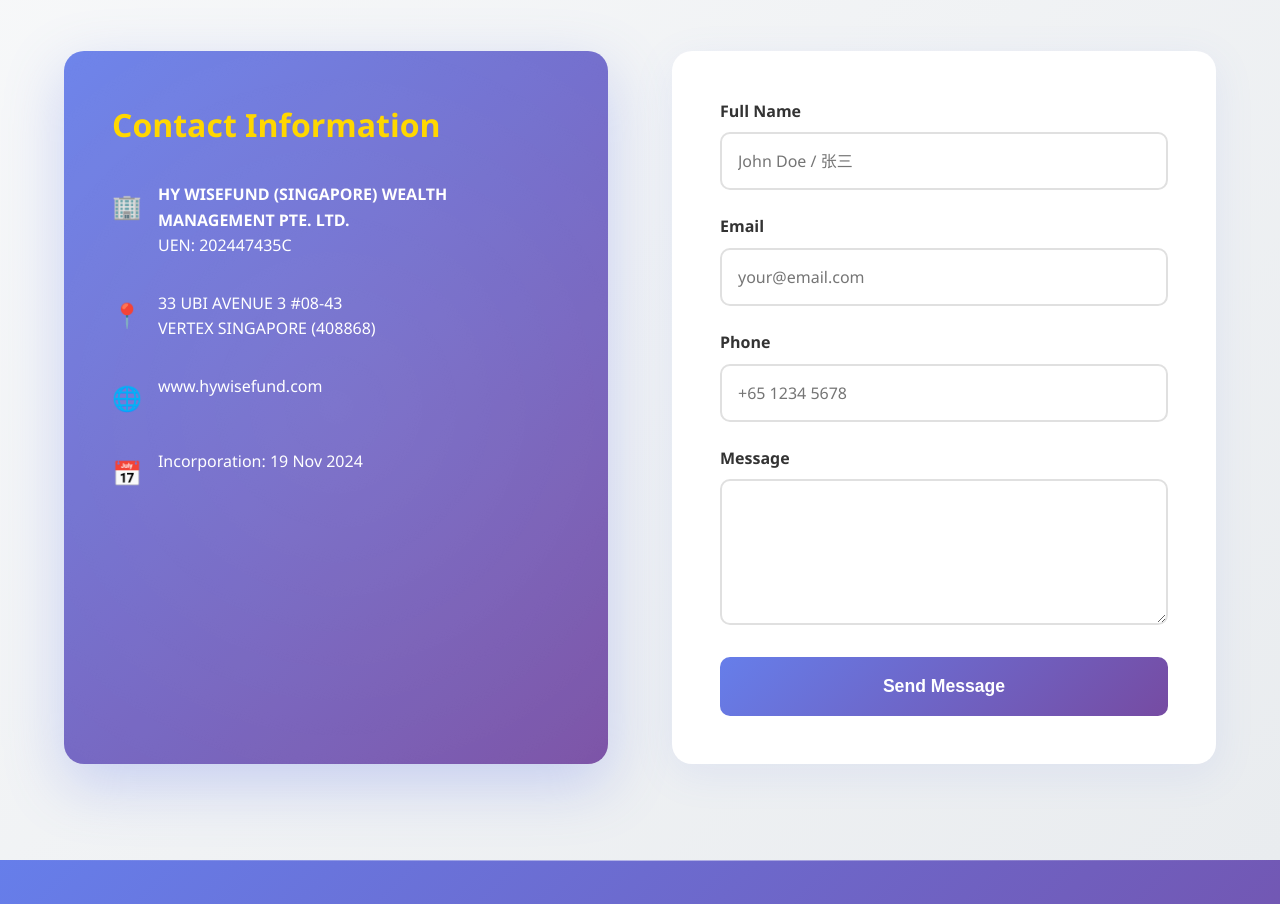
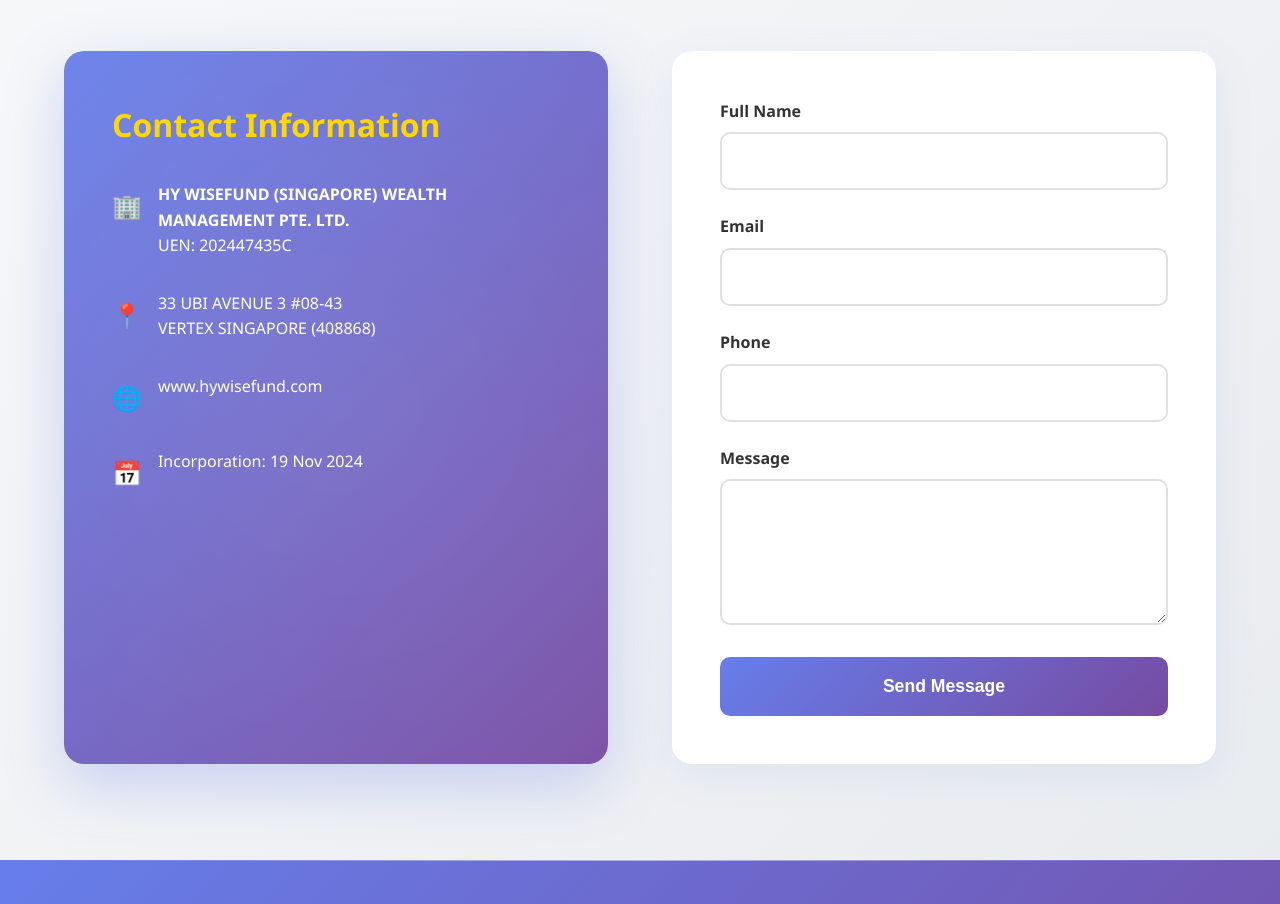
Before and after one commit to jtsgai/hywisefund-site, a plain HTML site: page index.html in a window 1280 px wide. Shown: the part 6500-7404 px from the top of the page. Drawn offline with Linux system fonts and the light colour scheme.

Commit message:
Update index.html

```diff
--- a/index.html
+++ b/index.html
@@ -405,15 +405,15 @@ footer::before{content:'';position:absolute;top:0;left:0;right:0;height:1px;back
 <form class="contact-form" onsubmit="return handleSubmit(event)">
 <div class="form-group">
 <label><span lang="en">Full Name</span><span lang="zh">姓名</span></label>
-<input type="text" placeholder="John Doe / 张三" required>
+<input type="text" required>
 </div>
 <div class="form-group">
 <label><span lang="en">Email</span><span lang="zh">电子邮件</span></label>
-<input type="email" placeholder="your@email.com" required>
+<input type="email" required>
 </div>
 <div class="form-group">
 <label><span lang="en">Phone</span><span lang="zh">电话</span></label>
-<input type="tel" placeholder="+65 1234 5678">
+<input type="tel" >
 </div>
 <div class="form-group">
 <label><span lang="en">Message</span><span lang="zh">信息</span></label>
```
